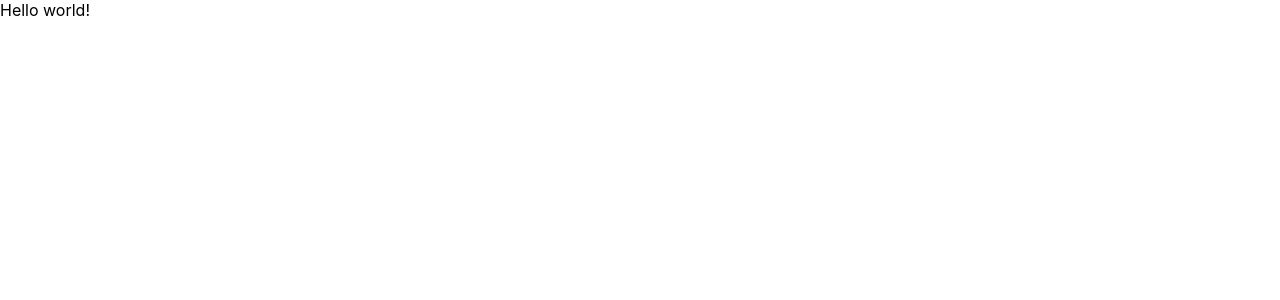
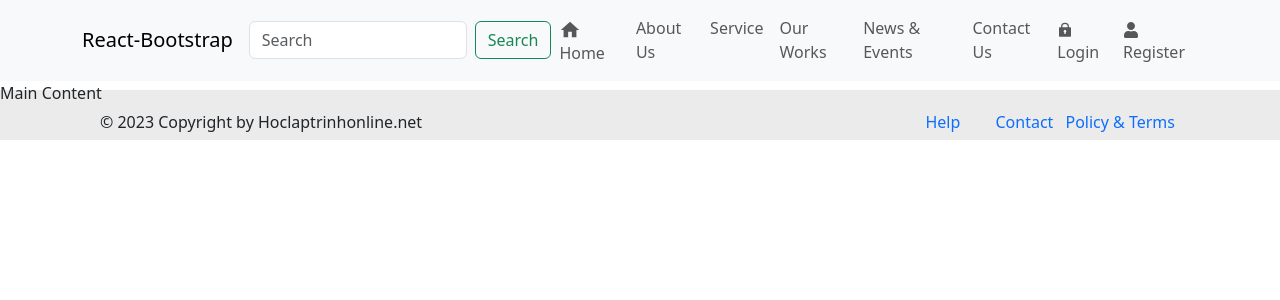
Before and after one commit to manngo2013/demo-fourth-project, a React (Create React App) app: page / in a window 1280 px wide. Shown: the top 300 px of the page. Built offline with nearby package versions, Linux system fonts and the light colour scheme.

Commit message:
Lecture 40: Demo create a template website

```diff
--- a/package.json
+++ b/package.json
@@ -6,10 +6,14 @@
     "@testing-library/jest-dom": "^5.14.1",
     "@testing-library/react": "^13.0.0",
     "@testing-library/user-event": "^13.2.1",
+    "bootstrap": "^5.3.0",
     "react": "^18.2.0",
+    "react-bootstrap": "^2.7.4",
     "react-dom": "^18.2.0",
+    "react-icons": "^4.9.0",
     "react-router-dom": "^6.13.0",
     "react-scripts": "5.0.1",
+    "sass": "^1.63.5",
     "web-vitals": "^2.1.0"
   },
   "scripts": {
--- a/src/App.js
+++ b/src/App.js
@@ -1,23 +1,14 @@
-import logo from './logo.svg';
-import './App.css';
+import Footer from './components/Footer';
+import Header from './components/Header';
 
 function App() {
   return (
-    <div className="App">
-      <header className="App-header">
-        <img src={logo} className="App-logo" alt="logo" />
-        <p>
-          Edit <code>src/App.js</code> and save to reload.
-        </p>
-        <a
-          className="App-link"
-          href="https://reactjs.org"
-          target="_blank"
-          rel="noopener noreferrer"
-        >
-          Learn React
-        </a>
-      </header>
+    <div>
+      <Header />
+      <div>
+        Main Content
+      </div>
+      <Footer />
     </div>
   );
 }
--- /dev/null
+++ b/src/components/Footer.jsx
@@ -0,0 +1,25 @@
+import React from "react";
+import styles from "./Footer.module.scss";
+
+function Footer(props) {
+  return (
+    <footer className={styles.container}>
+      <p>
+        &copy; 2023 Copyright by Hoclaptrinhonline.net
+        <ul>
+          <li>
+            <a href="#">Help</a>
+          </li>
+          <li>
+            <a href="#">Contact</a>
+          </li>
+          <li>
+            <a href="#">Policy & Terms</a>
+          </li>
+        </ul>
+      </p>
+    </footer>
+  );
+}
+
+export default Footer;
--- /dev/null
+++ b/src/components/Footer.module.scss
@@ -0,0 +1,20 @@
+.container {
+  width: auto;
+  height: 50px;
+  background-color: #ebebeb;
+  margin-top: -15px;
+  padding: 20px 100px;
+
+  ul {
+    float: right;
+    li {
+      display: inline-block;
+      min-width: 70px;
+      padding: 0 5px;
+
+      a {
+        text-decoration: none;
+      }
+    }
+  }
+}
--- /dev/null
+++ b/src/components/Header.jsx
@@ -0,0 +1,62 @@
+import React from "react";
+import { Button, Container, Form, Nav, Navbar } from "react-bootstrap";
+import "./Header.scss";
+import { MdHome } from "react-icons/md";
+import { RiLock2Fill } from "react-icons/ri";
+import { FaUser } from "react-icons/fa";
+import { Link } from "react-router-dom";
+
+function Header(props) {
+  return (
+    <Navbar bg="light" expand="lg">
+      <Container>
+        <Navbar.Brand href="#home">React-Bootstrap</Navbar.Brand>
+        <Navbar.Toggle aria-controls="basic-navbar-nav" />
+        <Navbar.Collapse id="basic-navbar-nav">
+          <Form className="d-flex">
+            <Form.Control
+              type="search"
+              placeholder="Search"
+              className="me-2"
+              aria-label="Search"
+            />
+            <Button variant="outline-success">Search</Button>
+          </Form>
+          <Nav className="me-auto">
+            <Link to="/" className="nav-link">
+              <MdHome style={{ fontSize: "22px" }} /> Home
+            </Link>
+            <Link to="/about" className="nav-link">
+              About Us
+            </Link>
+            <Link to="/service" className="nav-link">
+              Service
+            </Link>
+            <Link to="/works" className="nav-link">
+              Our Works
+            </Link>
+            <Link to="/news" className="nav-link">
+              News & Events
+            </Link>
+            <Link to="/contact" className="nav-link">
+              Contact Us
+            </Link>
+          </Nav>
+
+          <Nav>
+            <Link to="/login" className="nav-link">
+              <RiLock2Fill />
+              Login
+            </Link>
+            <Link to="/register" className="nav-link">
+              <FaUser />
+              Register
+            </Link>
+          </Nav>
+        </Navbar.Collapse>
+      </Container>
+    </Navbar>
+  );
+}
+
+export default Header;
--- /dev/null
+++ b/src/components/Header.scss
@@ -0,0 +1,26 @@
+.menu-wrapper {
+  background-color: #faac9f;
+
+  .menu-nav {
+    width: auto;
+    height: 50px;
+    margin: auto 100px;
+
+    ul {
+      li {
+        display: inline-block;
+        min-width: 80px;
+        line-height: 50px;
+        padding: 0 20px;
+
+        a {
+          color: #2d3957;
+          text-decoration: none;
+        }
+      }
+      li:hover {
+        background-color: aliceblue;
+      }
+    }
+  }
+}
--- a/src/index.js
+++ b/src/index.js
@@ -3,27 +3,21 @@ import ReactDOM from 'react-dom/client';
 import './index.css';
 import App from './App';
 import reportWebVitals from './reportWebVitals';
-import {
-  createBrowserRouter,
-  RouterProvider,
-} from "react-router-dom";
-
-const router = createBrowserRouter([
-  {
-    path: "/",
-    element: <div>Hello world!</div>,
-  },
-  {
-    path: "/about",
-    element: <App />,
-  },
-]);
+import { BrowserRouter, Route, Routes } from 'react-router-dom';
+import About from './pages/About';
+import Service from './pages/Service';
+import 'bootstrap/dist/css/bootstrap.min.css';
 
 const root = ReactDOM.createRoot(document.getElementById('root'));
 root.render(
   <React.StrictMode>
-    <RouterProvider router={router} />
-    {/* <App /> */}
+    <BrowserRouter>
+      <Routes>
+        <Route path="/" element={<App />} />
+        <Route path="about" element={<About />} />
+        <Route path="service" element={<Service />} />
+      </Routes>
+    </BrowserRouter>
   </React.StrictMode>
 );
 
--- /dev/null
+++ b/src/pages/About.jsx
@@ -0,0 +1,11 @@
+import React from "react";
+
+function About(props) {
+  return (
+    <div>
+      <h1>About Us</h1>
+    </div>
+  );
+}
+
+export default About;
--- /dev/null
+++ b/src/pages/Service.jsx
@@ -0,0 +1,11 @@
+import React from "react";
+
+function Service(props) {
+  return (
+    <div>
+      <h1>Service page</h1>
+    </div>
+  );
+}
+
+export default Service;
```
Also changed, not shown: 1 other file (tests, documents, lock files or other folders).
